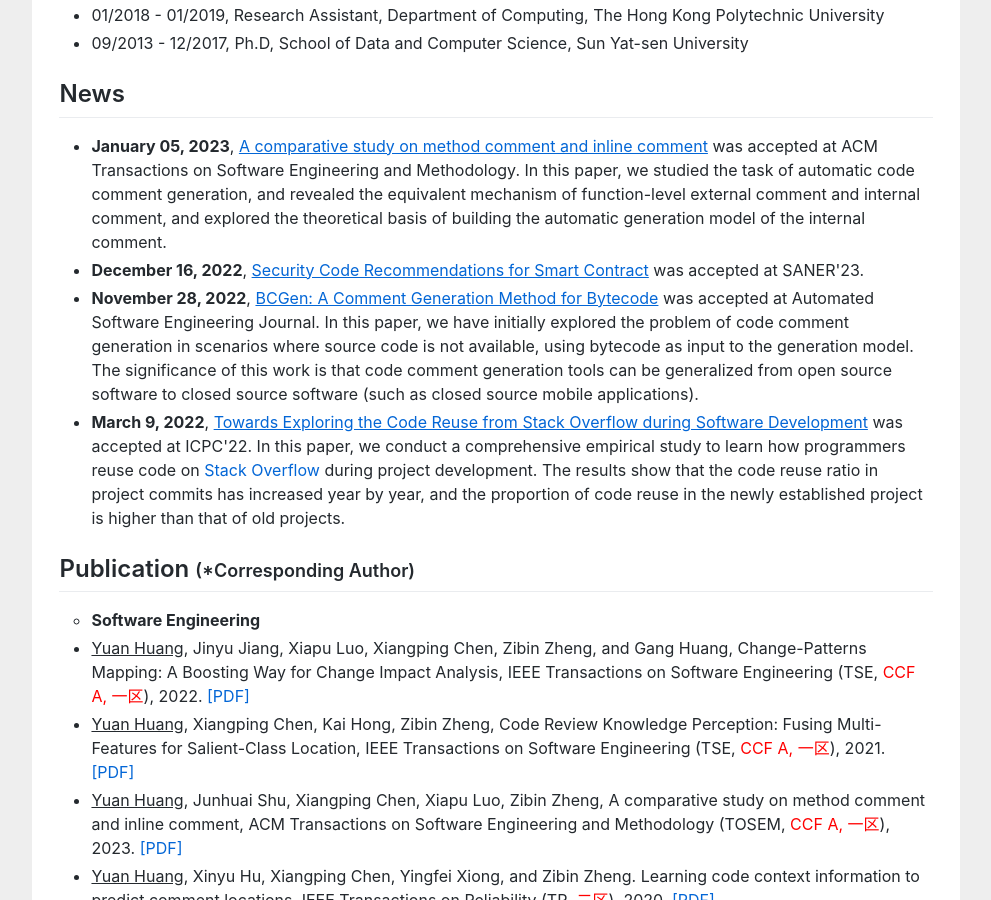
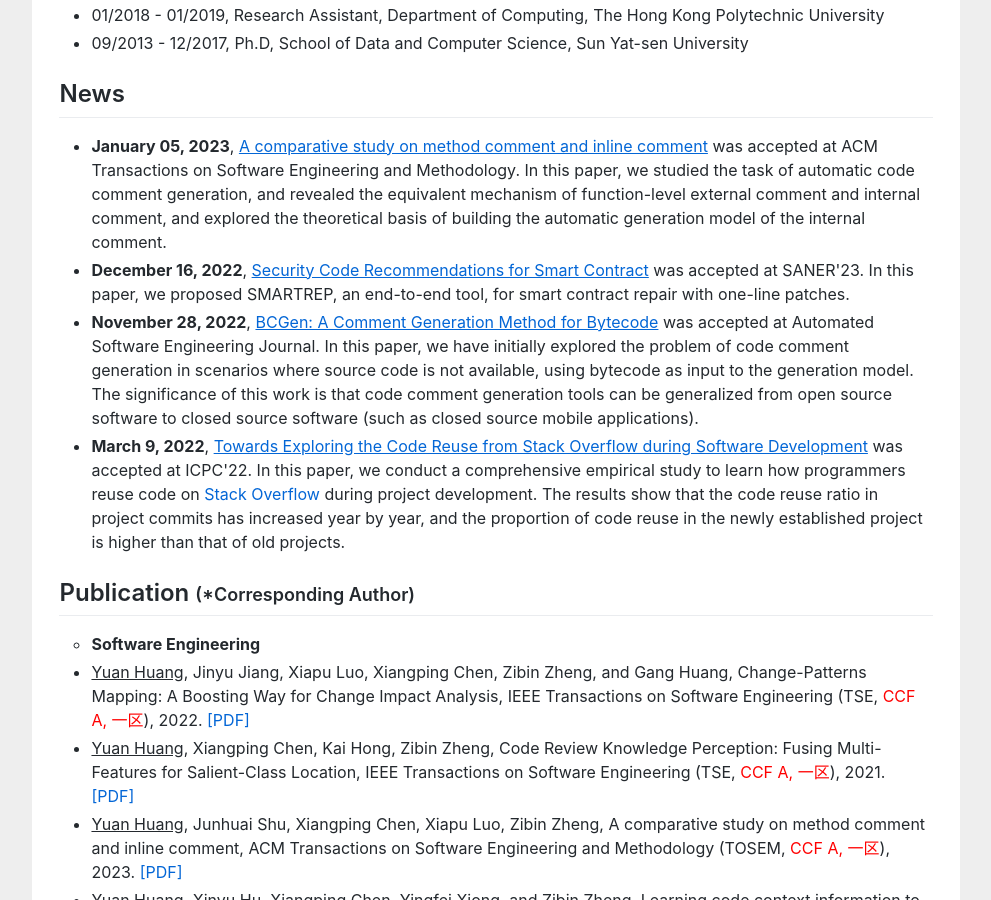
Before and after one commit to huangyuan-hy/huangyuan-hy.github.io, a Jekyll site: the page index.html, which Jekyll copies as it is, in a window 1280 px wide and 900 px high, scrolled down 741 px. Shown: the whole window, without its empty margins (144-1135 px from the left). Built offline with Jekyll 4.4.1, drawn with Linux system fonts in a browser that asks for light colours.

Commit message:
Update index.html

```diff
--- a/index.html
+++ b/index.html
@@ -84,7 +84,8 @@ gtag('config', 'UA-158965281-1');
 						<li><b>January 05, 2023</b>,  <a href="https://dl.acm.org/doi/pdf/10.1145/3582570"><u>A comparative study on method comment and inline comment</u></a> was accepted at ACM Transactions on Software Engineering and Methodology. In this paper,
 							we studied the task of automatic code comment generation, and revealed the equivalent mechanism of function-level external comment and internal comment, and explored the theoretical basis of building the automatic generation model of the internal comment.</li>
 
-						<li><b>December 16, 2022</b>,  <a href=""><u>Security Code Recommendations for Smart Contract</u></a> was accepted at SANER'23.</li>
+						<li><b>December 16, 2022</b>,  <a href=""><u>Security Code Recommendations for Smart Contract</u></a> was accepted at SANER'23. In this paper, we proposed SMARTREP, an end-to-end
+tool, for smart contract repair with one-line patches. </li>
 
 
 
```
